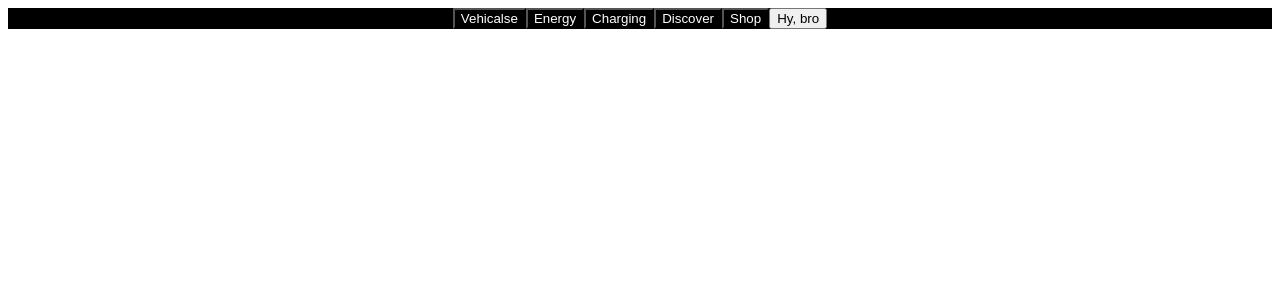
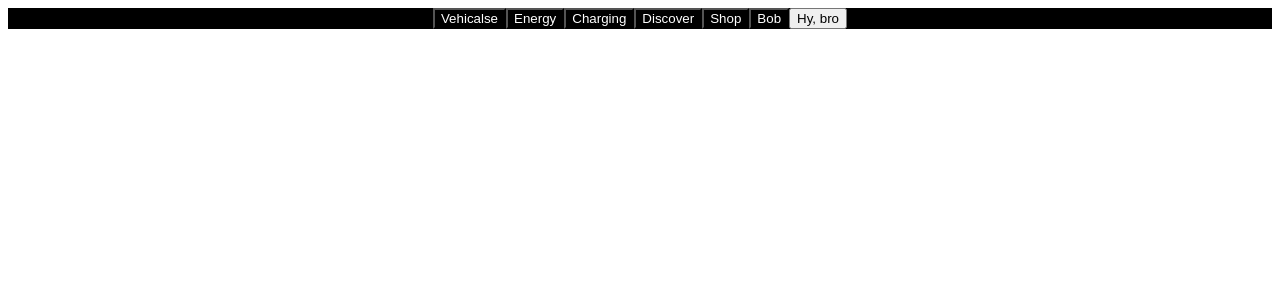
Before and after one commit to ZadVes/ReactProj, a React (Create React App) app: page / in a window 1280 px wide. Shown: the top 300 px of the page. Built offline with nearby package versions, Linux system fonts and the light colour scheme.

Commit message:
комит на пк

```diff
--- a/src/App.js
+++ b/src/App.js
@@ -10,6 +10,7 @@ class App extends React.Component{
                 <Header title="Charging"/>
                 <Header title="Discover"/>
                 <Header title="Shop"/>
+                <Header title="Bob"/>
                 <button>Hy, bro</button>
             </div>
         )
```
Also changed, not shown: 1 other file (tests, documents, lock files or other folders).
